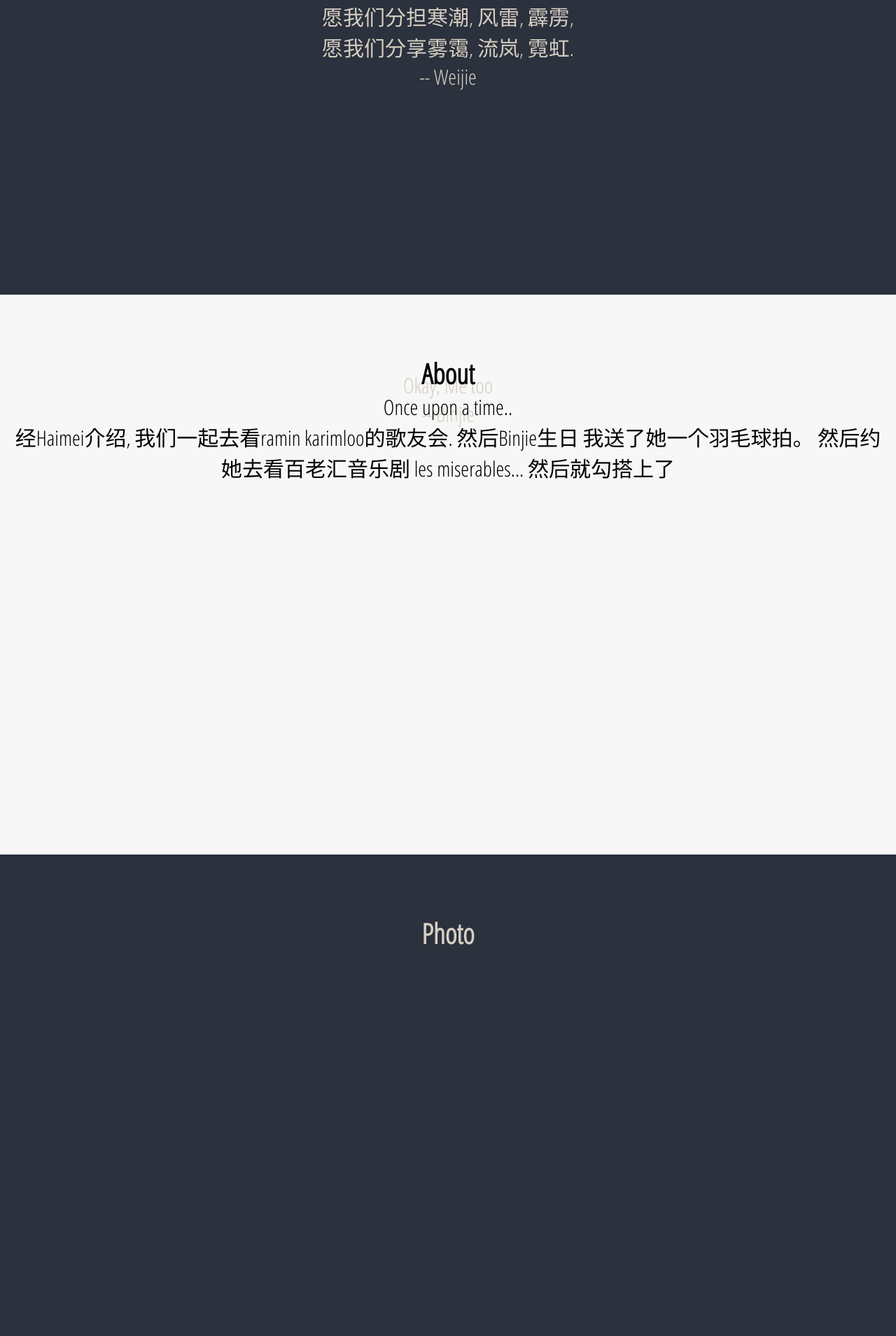
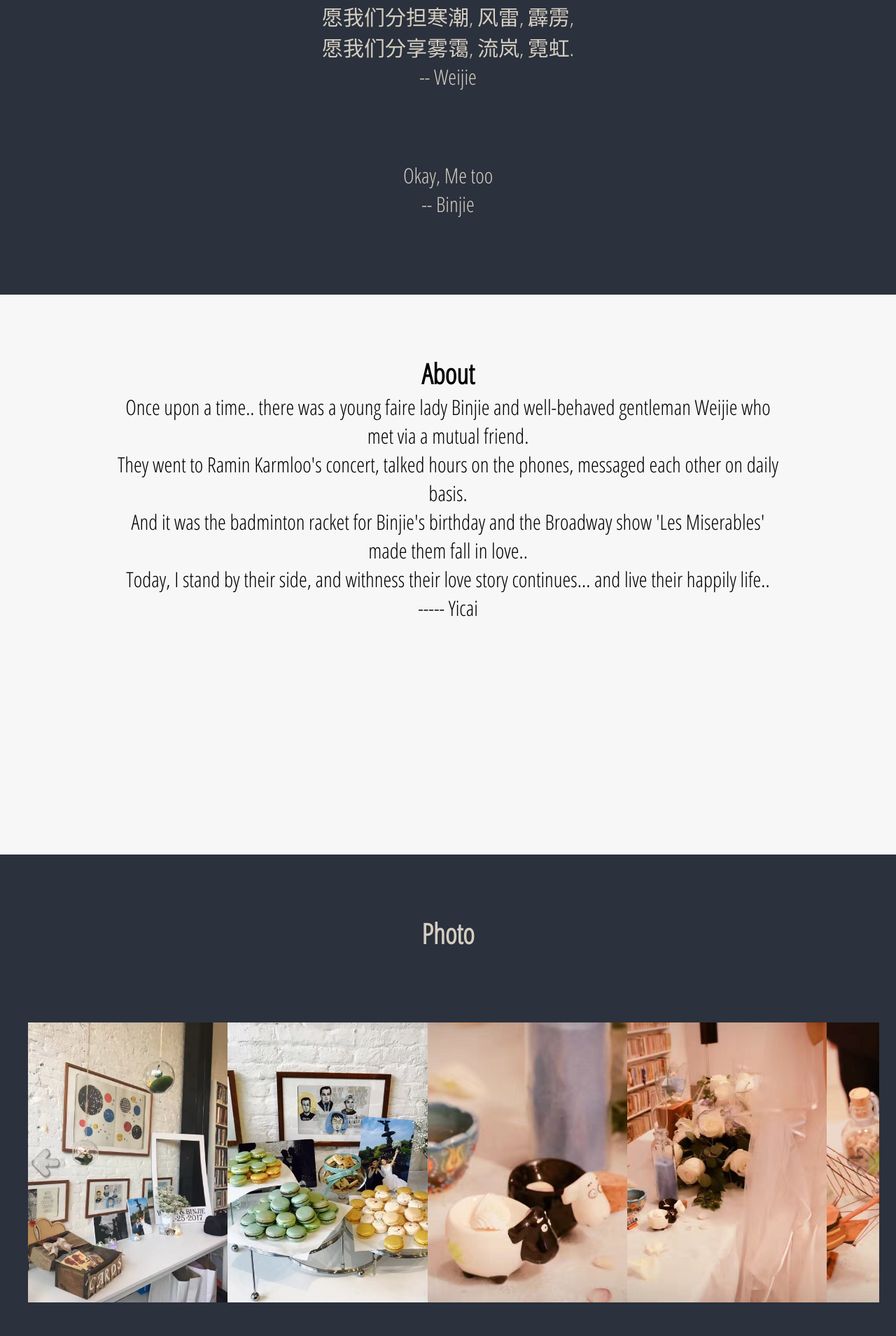
Before and after one commit to yicaiweng/weijie_binjie, a PHP site: page / in a window 1280 px wide. Shown: the part 1179-3088 px from the top of the page at 70% size. Run offline with PHP 8.4, Linux system fonts and the light colour scheme; some libraries are stand-ins or nearby versions.

Commit message:
added photo gallery

```diff
--- a/css/index.css
+++ b/css/index.css
@@ -1,7 +1,9 @@
 *{
     font-family: 'Open Sans Condensed', sans-serif;
     margin: 0;
+    padding: 0;
     font-size: 30px;
+    text-decoration: none;
 }
 
 html, body{
@@ -55,10 +57,6 @@ nav a:hover{
   font-size: 40px;
 }
 
-#section2 p{
-  margin: 0 150px;
-}
-
 #section5 img{
   width:  500px;
   height: 500px;
@@ -78,8 +76,139 @@ nav a:hover{
   text-align: center;
 }
 
+
+.vow1 p, #section3 p{
+  margin: 0 150px;
+}
+
 .vow2{
-  margin-top: 400px;
+  margin-top: 100px;
+}
+
+.photoGallery{
+  display: flex;
+  width: 100vw;
+  height: 100vh;
+
+}
+
+.main_container{
+  width: 95%;
+  display: block;
+  margin: 0 auto;
+  height: 400px;
+  background-color: #2B313D;
+  align-self: center;
+  position: relative;
+  overflow: hidden;
+  margin-bottom: 200px;
+}
+
+.long_container{
+  height: 100%;
+}
+
+.item{
+  height:100%;
+  width: 100%;
+  float: left;
+}
+
+.see_previous, .see_next{
+  height: 100%;
+  width: 50px;
+  position: absolute;
+  left: 0;
+  display: flex;
+  transition: all 0.2s ease-in-out;
+}
+
+.see_next{
+  right: 0;
+  left: auto;
+}
+
+.arrow_next{
+  transform: rotate(180deg);
+}
+
+.arrow_previous, .arrow_next{
+  width: 100%;
+  align-self: center;
+}
+
+.see_previous:hover, .see_next:hover{
+  background-color: rgba(0,0,0,0.5);
+}
+
+#img1,
+#img2,
+#img3,
+#img4,
+#img5,
+#img6,
+#img7,
+#img8,
+#img9,
+#img10,
+#img11,
+#img12,
+#img13{
+  background-repeat: no-repeat;
+  background-position: center;
+  background-size: cover;
+}
+
+#img1{
+  background-image: url('../img/weddingImg/IMG_4807.JPG');
+}
+
+#img2{
+  background-image: url('../img/weddingImg/IMG_4808.JPG');
+}
+
+#img3{
+  background-image: url('../img/weddingImg/IMG_4809.JPG');
+}
+
+#img4{
+  background-image: url('../img/weddingImg/IMG_4802.JPG');
+}
+
+#img5{
+  background-image: url('../img/weddingImg/IMG_4804.JPG');
+}
+
+#img6{
+  background-image: url('../img/weddingImg/IMG_4805.JPG');
+}
+
+#img7{
+  background-image: url('../img/weddingImg/IMG_4806.JPG');
+}
+
+#img8{
+  background-image: url('../img/weddingImg/IMG_4753.JPG');
+}
+
+#img9{
+  background-image: url('../img/weddingImg/IMG_4776.JPG');
+}
+
+#img10{
+  background-image: url('../img/weddingImg/IMG_4775.JPG');
+}
+
+#img11{
+  background-image: url('../img/weddingImg/IMG_4776.JPG');
+}
+
+#img12{
+  background-image: url('../img/weddingImg/IMG_4775.JPG');
+}
+
+#img13{
+  background-image: url('../img/weddingImg/IMG_4776.JPG');
 }
 
 .footer{
--- a/home.html
+++ b/home.html
@@ -9,7 +9,6 @@
    <!-- stylesheet -->
    <link rel="stylesheet" href="css/index.css">
    <link href="https://fonts.googleapis.com/css?family=Open+Sans+Condensed:300" rel="stylesheet">
-
    <title>Weijie & Binjie | Welcome</title>
  </head>
 
@@ -50,16 +49,38 @@
     <div class="section" id="section3">
       <h1>About</h1>
       <p>
-        Once upon a time..
+        Once upon a time.. there was a young faire lady Binjie and well-behaved gentleman Weijie who met via a mutual friend. <br />
+        They went to Ramin Karmloo's concert, talked hours on the phones, messaged each other on daily basis.<br />
+        And it was the badminton racket for Binjie's birthday and the Broadway show 'Les Miserables' made them fall in love..<br />
+        Today, I stand by their side, and withness their love story continues... and live their happily life.. <br />
+        ----- Yicai
       </p>
-      <p>经Haimei介绍, 我们一起去看ramin karimloo的歌友会.
-        然后Binjie生日 我送了她一个羽毛球拍。
-        然后约她去看百老汇音乐剧 les miserables...
-        然后就勾搭上了</p>
     </div>
 
     <div class="section" id="section4">
       <h1>Photo</h1>
+      <div class="photoGallery">
+        <div class="main_container">
+          <div class="see_previous"><img src='img/arrow.png' class="arrow_previous"></div>
+          <div class="see_next"><img src='img/arrow.png' class="arrow_next"></div>
+          <div class="long_container">
+            <div class="item" id="img1"></div>
+            <div class="item" id="img2"></div>
+            <div class="item" id="img3"></div>
+            <div class="item" id="img4"></div>
+            <div class="item" id="img5"></div>
+            <div class="item" id="img6"></div>
+            <div class="item" id="img7"></div>
+            <div class="item" id="img8"></div>
+            <div class="item" id="img9"></div>
+            <div class="item" id="img10"></div>
+            <div class="item" id="img11"></div>
+            <div class="item" id="img12"></div>
+            <div class="item" id="img13"></div>
+
+          </div>
+        </div>
+      </div>
     </div>
 
     <div class="section" id="section5">
@@ -91,8 +112,9 @@
       <p>Weijie & Binjie &copy; 02.25.2017</p>
     </div>
   </div>
-  <script src="https://code.jquery.com/jquery-3.1.1.js"></script>
+  <script src="https://ajax.googleapis.com/ajax/libs/jquery/3.1.0/jquery.min.js"></script>
   <script src="js/app.js"></script>
+  <script type="text/javascript" src="js/gallary.js"></script>
  </body>
 
  </html>
--- a/js/app.js
+++ b/js/app.js
@@ -6,10 +6,10 @@ $("a").click(function (e) {
     }, 1000);
 });
 
-$(function(){
-  $('a').each(function(){
-    if($(this).prop('href') == windows.location.href){
-      $(this).addClass('current');
-    }
-  });
-});
+// $(function(){
+//   $('a').each(function(){
+//     if($(this).prop('href') == windows.location.href){
+//       $(this).addClass('current');
+//     }
+//   });
+// });
--- /dev/null
+++ b/js/gallary.js
@@ -0,0 +1,61 @@
+$(document).ready(function(){
+  var window_width = $(window).width();
+  var main_width = $(".main_container").width();
+  var long_container = $(".long_container");
+  var item = $(".item");
+  var slide_number = 0;
+
+  long_container.css("width", main_width * 3.05);
+  item.css("width", long_container.width() / 13);
+
+  $(".see_next").click(function(){
+    if(slide_number < 9){
+      slide_number++;
+
+      if(slide_number == 13){
+        $(".see_next").animate({opacity:0});
+      } else{
+        $(".see_next").animate({opacity:1});
+      }
+
+      if(slide_number == 0){
+        $(".see_previous").animate({opacity: 0});
+      }else{
+        $(".see_previous").animate({opacity: 1});
+      }
+
+      var item_width = $(".item").width();
+      var pixels_moved = item_width * slide_number;
+
+      long_container.animate({
+        marginLeft: -pixels_moved
+      });
+    }
+  });
+
+  $(".see_previous").click(function(){
+    if(slide_number > 0){
+      slide_number--
+
+      if(slide_number == 0){
+        $(".see_previous").animate({opacity:0});
+      } else{
+        $(".see_previous").animate({opacity:1});
+      }
+
+      if(slide_number == 13){
+        $(".see_next").animate({opacity: 0});
+      }else{
+        $(".see_next").animate({opacity: 1});
+      }
+
+      var item_width = $(".item").width();
+      var pixels_moved = item_width * slide_number;
+
+      long_container.animate({
+        marginLeft: -pixels_moved
+      });
+    }
+  });
+
+});
```
Also changed, not shown: img/arrow.png (added), img/weddingImg/IMG_4758.jpg (added), img/weddingImg/IMG_4775.JPG (added), img/weddingImg/IMG_4776.JPG (added), img/weddingImg/IMG_4802.JPG (added), img/weddingImg/IMG_4804.JPG (added), img/weddingImg/IMG_4805.JPG (added), img/weddingImg/IMG_4806.JPG (added), img/weddingImg/IMG_4807.JPG (added), img/weddingImg/IMG_4808.JPG (added), img/weddingImg/IMG_4809.JPG (added), 4 other files.
